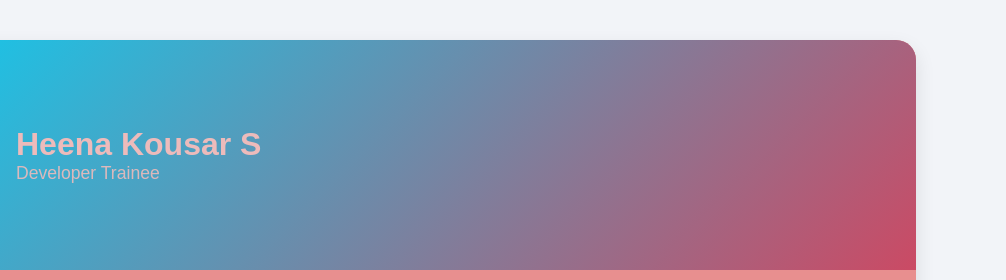
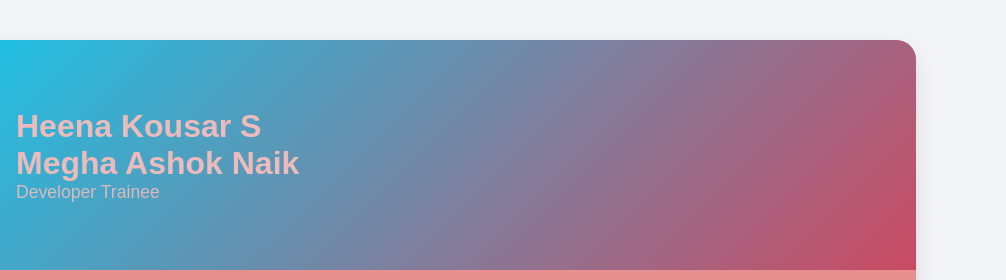
Before and after one commit to Heenakousars18/Heena-Portfolio, a plain HTML site: page index.html in a window 1280 px wide. Shown: the top 280 px of the page, 274-1280 px from the left. Drawn offline with Linux system fonts and the light colour scheme.

Commit message:
name added

```diff
--- a/index.html
+++ b/index.html
@@ -13,6 +13,7 @@
       <img src="https://cdn-icons-png.flaticon.com/512/2922/2922510.png" alt="Cartoon Avatar" />
       <div class="header-text">
         <h1>Heena Kousar S</h1>
+        <h1>Megha Ashok Naik</h1>
         <p>Developer Trainee</p>
       </div>
     </header>
```
